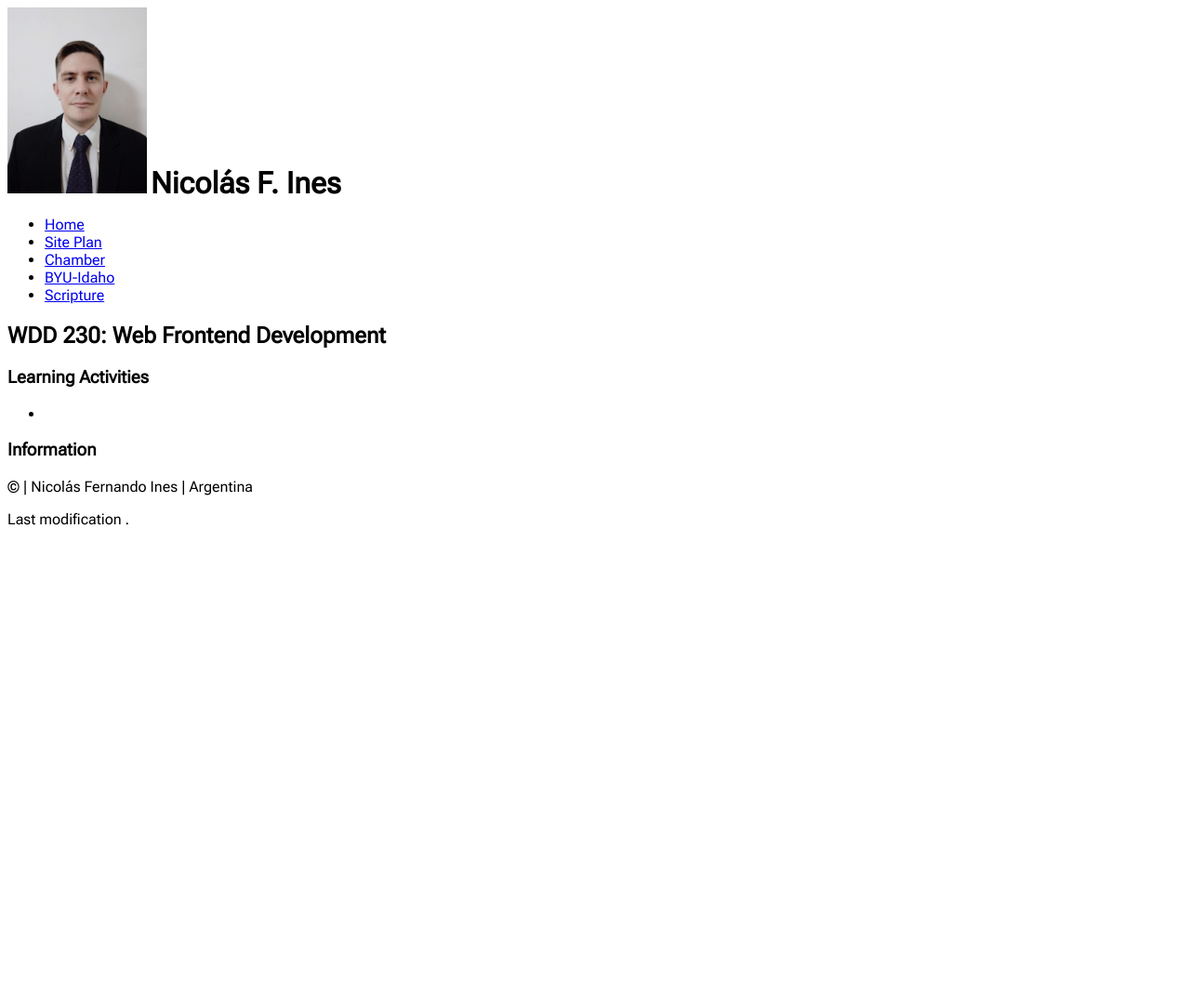
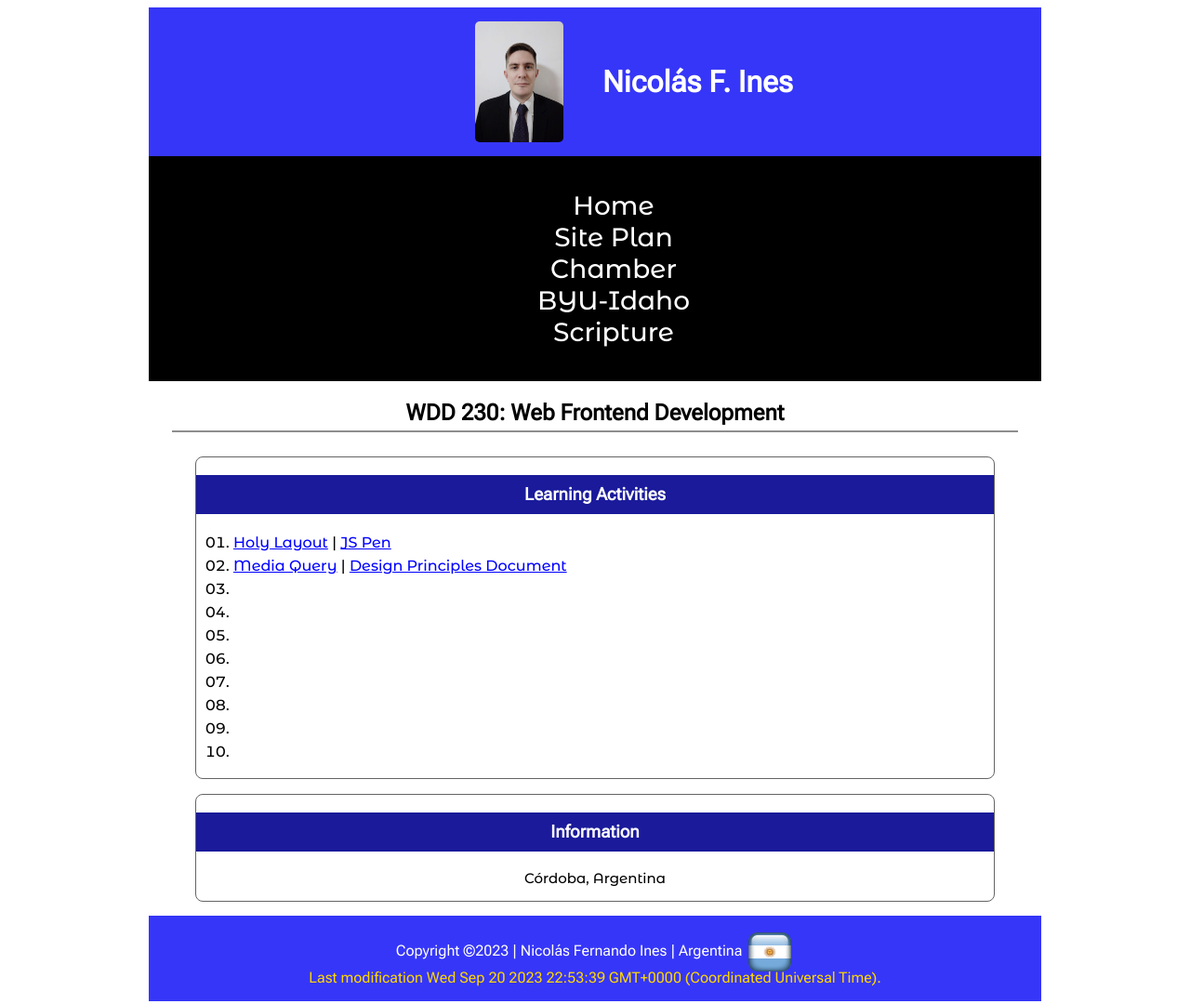
Before and after one commit to Nines91/wdd230, a plain HTML site: page index.html in a window 1280 px wide. Shown: the whole page at 93% size. Before the commit the page ends 800 px from the top, so only its background shows below. Drawn offline with Linux system fonts and the light colour scheme; a web font is replaced by a local one.

Commit message:
Finishing asignment week 1

```diff
--- a/index.html
+++ b/index.html
@@ -11,34 +11,47 @@
     <link rel="stylesheet" href="styles/base.css">
 </head>
 <body>
+    <div id="content">
         <header>
-        <img src="images/me.jpg" alt="myself" width="150" height="200">
-        <h1>Nicolás F. Ines</h1>
+            <img class="photo" src="images/me.jpg" alt="myself" width="95" height="130">
+            <h1 class="name">Nicolás F. Ines</h1>
         </header>
         <nav>
-        <ul>
-            <li><a href="#">Home</a></li>
-            <li><a href="chamber/siteplan.html">Site Plan</a></li>
-            <li><a href="chamber/">Chamber</a></li>
-            <li><a href="https://www.byui.edu/" target="_blank">BYU-Idaho</a></li>
-            <li><a href="https://www.churchofjesuschrist.org/study/scriptures/bofm/alma/26?lang=eng&id=p27#p27" target="_blank">Scripture</a></li>
+            <ul class="nav">
+                <li><a href="#" class="links">Home</a></li>
+                <li><a href="chamber/siteplan.html" class="links">Site Plan</a></li>
+                <li><a href="chamber/" class="links">Chamber</a></li>
+                <li><a href="https://www.byui.edu/" target="_blank" class="links">BYU-Idaho</a></li>
+                <li><a href="https://www.churchofjesuschrist.org/study/scriptures/bofm/alma/26?lang=eng&id=p27#p27" target="_blank" class="links">Scripture</a></li>
             </ul>
         </nav>
         <main>
             <h2>WDD 230: Web Frontend Development</h2>
-        <section class="card">
+            <section class="card1">
                 <h3>Learning Activities</h3>
-            <ul>
-                <li><a href=""></a></li>
-            </ul>
+                <ol>
+                    <li><a href="" class="card-link">Holy Layout</a> | <a href="" class="card-link">JS Pen</a></li>
+                    <li><a href="" class="card-link">Media Query</a> | <a href="" class="card-link">Design Principles Document</a></li>
+                    <li><a href="" class="card-link"></a></li>
+                    <li><a href="" class="card-link"></a></li>
+                    <li><a href="" class="card-link"></a></li>
+                    <li><a href="" class="card-link"></a></li>
+                    <li><a href="" class="card-link"></a></li>
+                    <li><a href="" class="card-link"></a></li>
+                    <li><a href="" class="card-link"></a></li>
+                    <li><a href="" class="card-link"></a></li>
+                </ol>
             </section>
-        <section class="card">
+            <section class="card2">
                 <h3>Information</h3>
+                <p class="info-paragraph">Córdoba, Argentina</p>
             </section>
         </main>
         <footer>
-        &copy;<span id="year"></span> | Nicolás Fernando Ines | Argentina
-        <p>Last modification <span id="modified"></span>.</p>
+            <div class="copyright">Copyright &copy;<span id="year"></span> | Nicolás Fernando Ines | Argentina <img src="images/argentina_flags.png" alt="Argentina flag" width="52px" height="48px"></div>
+            <p id="footer-last-modif">Last modification <span id="modified"></span>.</p>
         </footer>
+    </div>
+    <script src="scripts/getdates.js"></script>
 </body>
 </html>
--- a/scripts/getdates.js
+++ b/scripts/getdates.js
@@ -0,0 +1,11 @@
+// Declaring and instantiating a variable to hold the current year
+const currentYear = new Date().getFullYear();
+
+// Placing the value of the current year variable into the HTML file
+document.getElementById('year').textContent = currentYear;
+
+// Declaring and instantiating a variable to hold the last modification
+let oLastModif = new Date(document.lastModified);
+
+// Placing the value of the current modification variable into the HTML file
+document.getElementById('modified').innerHTML = oLastModif;
--- a/styles/base.css
+++ b/styles/base.css
@@ -1,17 +1,165 @@
 @import url('https://fonts.googleapis.com/css2?family=Anton&family=Life+Savers:wght@700&family=Montserrat+Alternates:ital,wght@1,500&display=swap');
-@import url('https://fonts.googleapis.com/css2?family=Montserrat+Alternates:ital,wght@1,500&family=Roboto+Flex:opsz@8..144&display=swap');
+@import url('https://fonts.googleapis.com/css2?family=Montserrat+Alternates:wght@500&family=Roboto+Flex:opsz@8..144&display=swap');
 
 body {
     font-family: "Roboto Flex", sans-serif;
 }
+#content {
+    max-width: 960px;
+    margin: 0 auto;
+    /*margin: 5 auto;
+    padding: 0px 30px 0px 30px;*/
+}
 
 header {
-    width: 100vh;
-    display: inline;
+    display: grid;
+    grid-template-columns: repeat(6, 1fr);
+    grid-gap: 1rem;
     text-align:center;
+    background-color: rgba(28, 28, 247, 0.884);
+    color: white;
+    padding-top: 15px;
+    padding-bottom: 15px;
 }
 
-header h1 {
-    display: inline;
+.photo {
+    grid-row: 1/4;
+    grid-column: 3/4;
+    border-radius: 5px;
+    margin: auto;
+}
+
+.name {
+    grid-column: 4/6;
+    grid-row: 2/3;
+    text-align: left;
+}
+
+nav {
+    display: grid;
+    grid-template-columns: repeat(6, 1fr);
+    grid-gap: 1rem;
+    background-color: black;
+}
+
+ul {
+    list-style: none;
+}
+
+ul a:link {
+    text-decoration: none;
+    color: white;
+}
+
+ul a:hover{
+    color: yellow;
+}
+.nav {
+    grid-column: 3/5;
+    grid-row: 1/4;
+    text-align: center;
+    color: white;
+    padding-top: 20px;
+    padding-bottom: 20px;
+}
+
+.links {
+    font-family: "Montserrat Alternates", sans-serif;
+    font-size: 28px;
+    text-align: center;
+    color: white;
+    margin-top: 20px;
+    margin-bottom: 20px;
+}
+
+main{
+    display:grid;
+    grid-template-columns: repeat(6, 1fr);
+    grid-gap: 1rem;
     text-align: center;
 }
+h2{
+    grid-column: 1/7;
+    grid-row: 1/2;
+    text-align: center;
+    border-bottom: 2px solid rgba(0, 0, 0, 0.445);
+    padding-bottom: 5px;
+    margin-left: 25px;
+    margin-right: 25px;
+}
+
+
+.card1 {
+    grid-column: 1/7;
+    grid-row: 2/5;
+    border: 1px solid rgba(15, 15, 15, 0.644);
+    border-radius: 8px;
+    margin-left: 50px;
+    margin-right: 50px;
+    margin-top: -10px;
+
+}
+
+ h3{
+    font-family: "Roboto Flex", sans-serif;
+    text-align:center;
+    color:white;
+    background-color: rgb(26, 26, 155);
+    padding: 10px;
+}
+
+ ol{
+    text-align: left;
+    list-style: decimal-leading-zero;
+    font-family: "Montserrat Alternates", sans-serif;
+}
+
+ol li {
+    padding-top: 3px;
+    padding-bottom: 3px;
+
+}
+
+.card-link {
+    color: blue;
+}
+
+.card2 {
+    grid-column: 1/7;
+    grid-row: 5/7;
+    border: 1px solid rgba(15, 15, 15, 0.644);
+    border-radius: 8px;
+    margin-left: 50px;
+    margin-right: 50px;
+}
+
+.info-paragraph {
+    font-family:"Montserrat Alternates", sans-serif ;
+    font-size: 15px;
+}
+
+footer {
+    display: grid;
+    grid-template-columns: repeat(6, 1fr);
+    padding-top: 15px;
+    margin-top: 15px;
+    margin-bottom: 15px;
+    text-align: center;
+    background-color: rgba(28, 28, 247, 0.884);
+}
+
+.copyright {
+    grid-column: 2/6;
+    grid-row: 1/2;
+    color: white;
+}
+
+.copyright img{
+    margin-bottom: -20px;
+}
+#footer-last-modif{
+    grid-column: 2/6;
+    grid-row: 2/3;
+    margin-top: 10px;
+    color:gold;
+}
```
Also changed, not shown: images/argentina_flags.png (added), images/icons8-argentina-48.png (added). Lines whose indentation alone changed are shown as unchanged.
